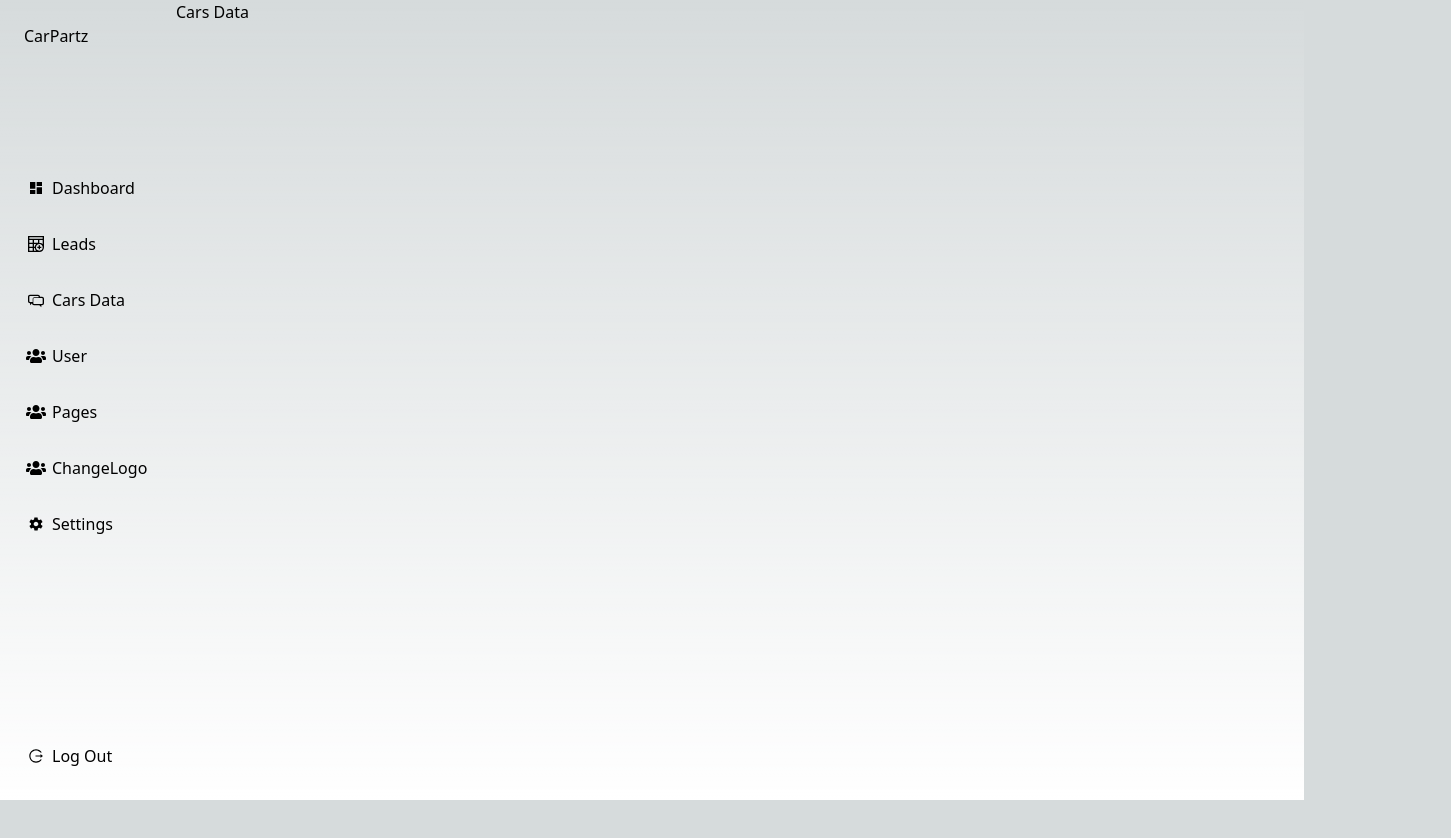
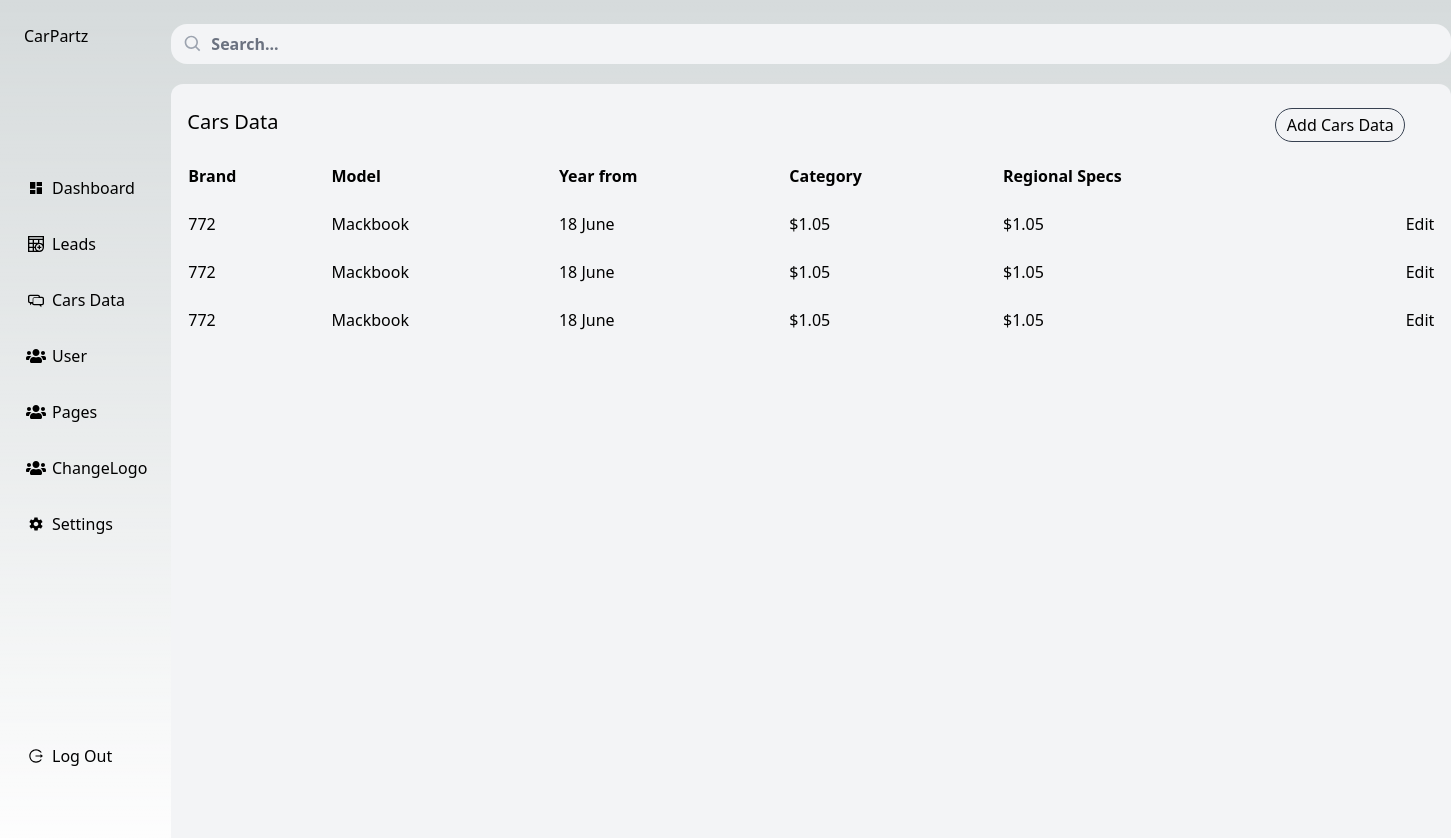
Before and after one commit to samssjubair/car-parts-shop, a Next.js app in the folder client/: page /admin/carsData in a window 1280 px wide. Shown: the top 838 px of the page, 1451 px wide, since content can reach past the window. Before the commit the page ends 800 px from the top, so only its background shows below. Built offline with nearby package versions, Linux system fonts and the light colour scheme.

Commit message:
dashboard added

```diff
--- a/client/pages/admin/addAdmin.js
+++ b/client/pages/admin/addAdmin.js
@@ -6,6 +6,7 @@ import { unstable_getServerSession } from "next-auth";
 import Link from "next/link";
 import { signOut } from "next-auth/react";
 import Sidebar from "../components/Sidebar";
+import { BiSearch } from "react-icons/bi";
 
 const addAdmin = () => {
   const [adminEmail, setAdminEmail] = useState("");
@@ -44,6 +45,23 @@ const addAdmin = () => {
 
   return (
     <Sidebar>
+      {/* Search bar */}
+      <div className="mt-6">
+        <form>
+          <div className="relative flex items-center text-gray-400 focus-within:text-gray-600">
+            <BiSearch className="w-5 h-5 absolute ml-3" />
+            <input
+              type="text"
+              name="search"
+              placeholder="Search..."
+              autoComplete="off"
+              aria-label="Search..."
+              className="pr-3 pl-10 w-screen py-2 font-semibold placeholder-gray-500 text-black rounded-2xl border-none right-2 ring-gray-300 focus:ring-gray-500 bg-gray-100 focus:ring-2"
+            />
+          </div>
+        </form>
+      </div>
+      {/* Search bar end */}
       <div className="flex justify-center  mt-20 bg-black">
         <form
           onSubmit={handleSubmit}
--- a/client/pages/admin/carsData.js
+++ b/client/pages/admin/carsData.js
@@ -1,12 +1,82 @@
-import React from 'react'
-import Sidebar from '../components/Sidebar'
+import React from "react";
+import Sidebar from "../components/Sidebar";
+import { BiSearch } from "react-icons/bi";
 
 const carsData = () => {
   return (
     <Sidebar>
-      <h3>Cars Data</h3>
+      <div>
+        {/* Search bar */}
+        <div className="mt-6">
+          <form>
+            <div className="relative flex items-center text-gray-400 focus-within:text-gray-600">
+              <BiSearch className="w-5 h-5 absolute ml-3" />
+              <input
+                type="text"
+                name="search"
+                placeholder="Search..."
+                autoComplete="off"
+                aria-label="Search..."
+                className="pr-3 pl-10 w-screen py-2 font-semibold placeholder-gray-500 text-black rounded-2xl border-none right-2 ring-gray-300 focus:ring-gray-500 bg-gray-100 focus:ring-2"
+              />
+            </div>
+          </form>
+        </div>
+        {/* Search bar end */}
+
+        <div className="mt-5 bg-gray-100 h-screen px-4 rounded-xl">
+          <div className=" flex pt-6 justify-between">
+            <div>
+              <h1 className="text-xl mb-4">Cars Data</h1>
+            </div>
+            <div>
+              <button className="leads-btn">Add Cars Data</button>
+            </div>
+          </div>
+          <div className="">
+            <table className="w-full">
+              <thead>
+                <tr>
+                  <th className="py-3 text-left">Brand</th>
+                  <th className="py-3 text-left">Model</th>
+                  <th className="py-3 text-left">Year from</th>
+                  <th className="py-3 text-left">Category</th>
+                  <th className="py-3 text-left">Regional Specs</th>
+                  <th className="py-3 text-left"></th>
+                </tr>
+              </thead>
+              <tbody className="">
+                <tr className="cursor-pointer">
+                  <td className="py-3 text-left">772</td>
+                  <td className="py-3  text-left">Mackbook</td>
+                  <td className="py-3  text-left">18 June</td>
+                  <td className="py-3  text-left">$1.05</td>
+                  <td className="py-3  text-left">$1.05</td>
+                  <td className="py-3 text-right">Edit</td>
+                </tr>
+                <tr className="cursor-pointer">
+                  <td className="py-3  text-left">772</td>
+                  <td className="py-3  text-left">Mackbook</td>
+                  <td className="py-3  text-left">18 June</td>
+                  <td className="py-3  text-left">$1.05</td>
+                  <td className="py-3  text-left">$1.05</td>
+                  <td className="py-3 text-right">Edit</td>
+                </tr>
+                <tr className="cursor-pointer">
+                  <td className="py-3  text-left">772</td>
+                  <td className="py-3  text-left">Mackbook</td>
+                  <td className="py-3  text-left">18 June</td>
+                  <td className="py-3  text-left">$1.05</td>
+                  <td className="py-3  text-left">$1.05</td>
+                  <td className="py-3 text-right">Edit</td>
+                </tr>
+              </tbody>
+            </table>
+          </div>
+        </div>
+      </div>
     </Sidebar>
-  )
-}
+  );
+};
 
-export default carsData
+export default carsData;
--- a/client/pages/admin/leads.js
+++ b/client/pages/admin/leads.js
@@ -1,5 +1,7 @@
 import React, { useEffect, useState } from "react";
 import Sidebar from "../components/Sidebar";
+import { BiSearch } from "react-icons/bi";
+
 const leads = () => {
   const [partEntries, setPartEntries] = useState([]);
 
@@ -10,28 +12,55 @@ const leads = () => {
   }, []);
   return (
     <Sidebar className="max-w-7xl mx-auto py-6 sm:px-6 lg:px-8">
-      <div className="shadow overflow-hidden border-b border-gray-200 overflow-x-auto sm:rounded-lg">
+      {/* Search bar */}
+      <div className="mt-6">
+        <form>
+          <div className="relative flex items-center text-gray-400 focus-within:text-gray-600">
+            <BiSearch className="w-5 h-5 absolute ml-3" />
+            <input
+              type="text"
+              name="search"
+              placeholder="Search..."
+              autoComplete="off"
+              aria-label="Search..."
+              className="pr-3 pl-10 w-screen py-2 font-semibold placeholder-gray-500 text-black rounded-2xl border-none right-2 ring-gray-300 focus:ring-gray-500 bg-gray-100 focus:ring-2"
+            />
+          </div>
+        </form>
+      </div>
+      {/* Search bar end */}
+      <div className="shadow overflow-hidden border-b border-gray-200 overflow-x-auto sm:rounded-lg mt-10 bg-gray-100 h-screen ">
+        <div className=" flex pt-6 pl-4 justify-between">
+          <div>
+            <h1 className="text-xl mb-4">Leads</h1>
+          </div>
+          <div>
+            <button className="leads-btn">
+              Eport
+            </button>
+          </div>
+        </div>
         <table className="w-full divide-y divide-gray-200">
-          <thead className="bg-gray-50">
+          <thead className="">
             <tr>
               <th
                 scope="col"
                 className="px-4 py-3 text-left text-xs font-medium text-gray-500 uppercase tracking-wider"
               >
-                Request Time
+                ID
               </th>
 
               <th
                 scope="col"
                 className="px-4 py-3 text-left text-xs font-medium text-gray-500 uppercase tracking-wider"
               >
-                Brand Name
+                Brand
               </th>
               <th
                 scope="col"
                 className="px-4 py-3 text-left text-xs font-medium text-gray-500 uppercase tracking-wider"
               >
-                Model Name
+                Model
               </th>
               <th
                 scope="col"
@@ -43,20 +72,14 @@ const leads = () => {
                 scope="col"
                 className="px-4 py-3 text-left text-xs font-medium text-gray-500 uppercase tracking-wider"
               >
-                Required Parts
-              </th>
-              <th
-                scope="col"
-                className="px-4 py-3 text-left text-xs font-medium text-gray-500 uppercase tracking-wider"
-              >
-                Required Parts
+                Parts Required
               </th>
 
               <th
                 scope="col"
                 className="px-4 py-3 text-left text-xs font-medium text-gray-500 uppercase tracking-wider"
               >
-                Quantity
+                Condition
               </th>
               <th
                 scope="col"
@@ -70,17 +93,18 @@ const leads = () => {
               >
                 Email
               </th>
+
               <th
                 scope="col"
                 className="px-4 py-3 text-left text-xs font-medium text-gray-500 uppercase tracking-wider"
               >
-                Delivery Address
+                Phone
               </th>
               <th
                 scope="col"
                 className="px-4 py-3 text-left text-xs font-medium text-gray-500 uppercase tracking-wider"
               >
-                Phone
+                Status
               </th>
             </tr>
           </thead>
--- a/client/styles/globals.css
+++ b/client/styles/globals.css
@@ -91,3 +91,11 @@ body {
   bottom: 2rem;
   width: 100%;
 }
+
+.leads-btn{
+  border: 1px solid #374151;
+  width: 130px;
+  padding: 4px;
+  border-radius: 25px;
+  margin-right: 30px;
+}
```
